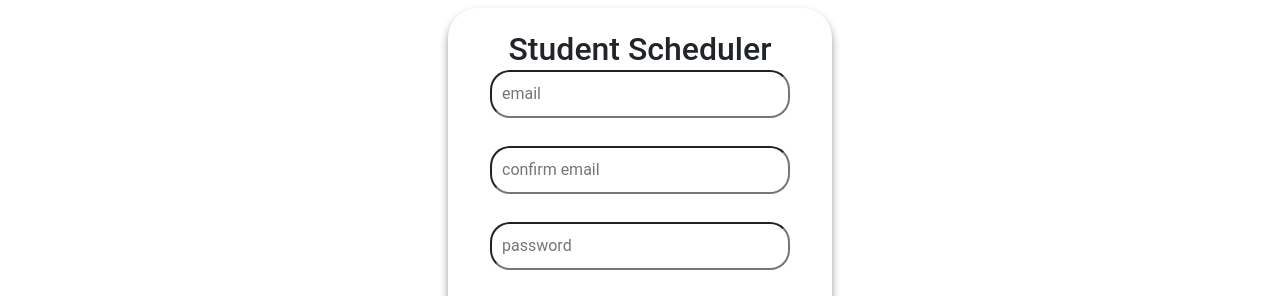
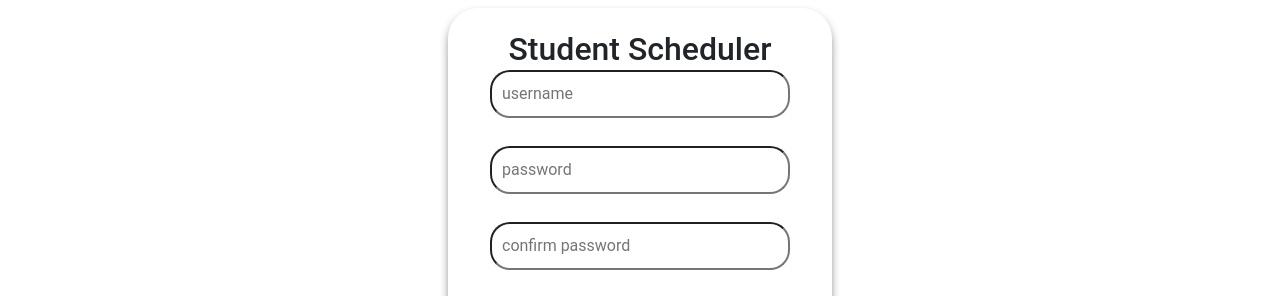
Before and after one commit to HagenSV/Student-Scheduler-350, a React (Create React App) app in the folder frontend/: page /register in a window 1280 px wide. Shown: the part 238-534 px from the top of the page. Built offline with nearby package versions, Linux system fonts and the light colour scheme.

Commit message:
Update login and registration to use username

```diff
--- a/frontend/src/pages/Login.tsx
+++ b/frontend/src/pages/Login.tsx
@@ -5,7 +5,7 @@ const Login = () => {
     return (
         <form method='POST'>
             <h2>Student Scheduler</h2>
-            <input name="username" type="text" placeholder="email" /><br />
+            <input name="username" type="text" placeholder="username" /><br />
             <input name="password" type="password" placeholder="password" /><br />
             <input className="btn primary" type="submit" value="Log In" /><br />
             <a className="btn secondary" href="/register">Create Account</a><br />
--- a/frontend/src/pages/Register.tsx
+++ b/frontend/src/pages/Register.tsx
@@ -4,9 +4,9 @@ const Register = () => {
     return (
         <form method='POST'>
             <h2>Student Scheduler</h2>
-            <input name="email" type="text" placeholder="email" /><br />
-            <input name="confirm" type="text" placeholder="confirm email" /><br />
-            <input name="password" type="password" placeholder="password" /><br />
+            <input name="username" type="text" placeholder="username" /><br />
+            <input name="password" type="text" placeholder="password" /><br />
+            <input name="confirmPassword" type="password" placeholder="confirm password" /><br />
             <input className="btn primary" type="submit" value="Register" /><br />
             <a className="btn secondary" href="/register">Login</a><br />
             <a href="/recover">Forgot Password?</a><br />
```
